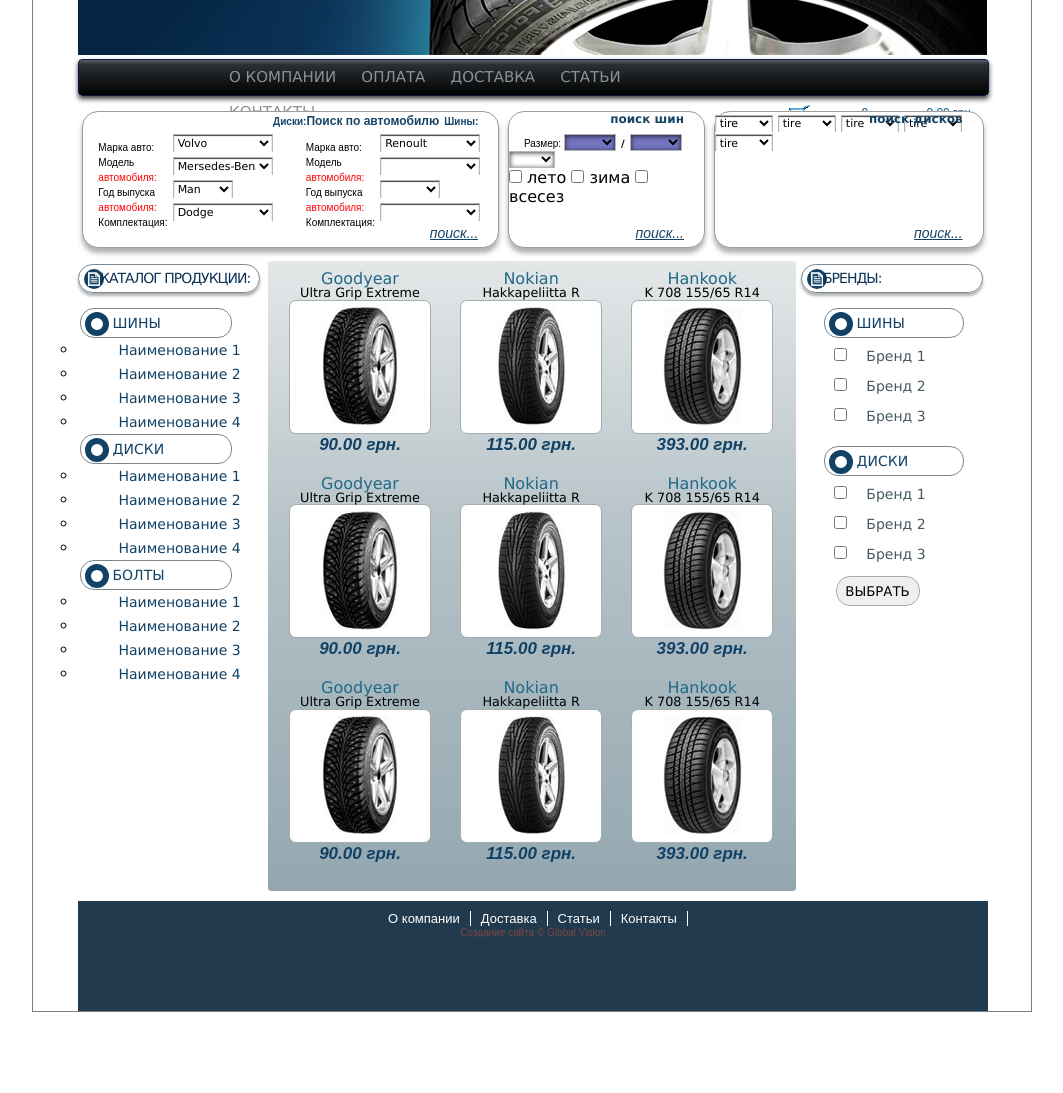
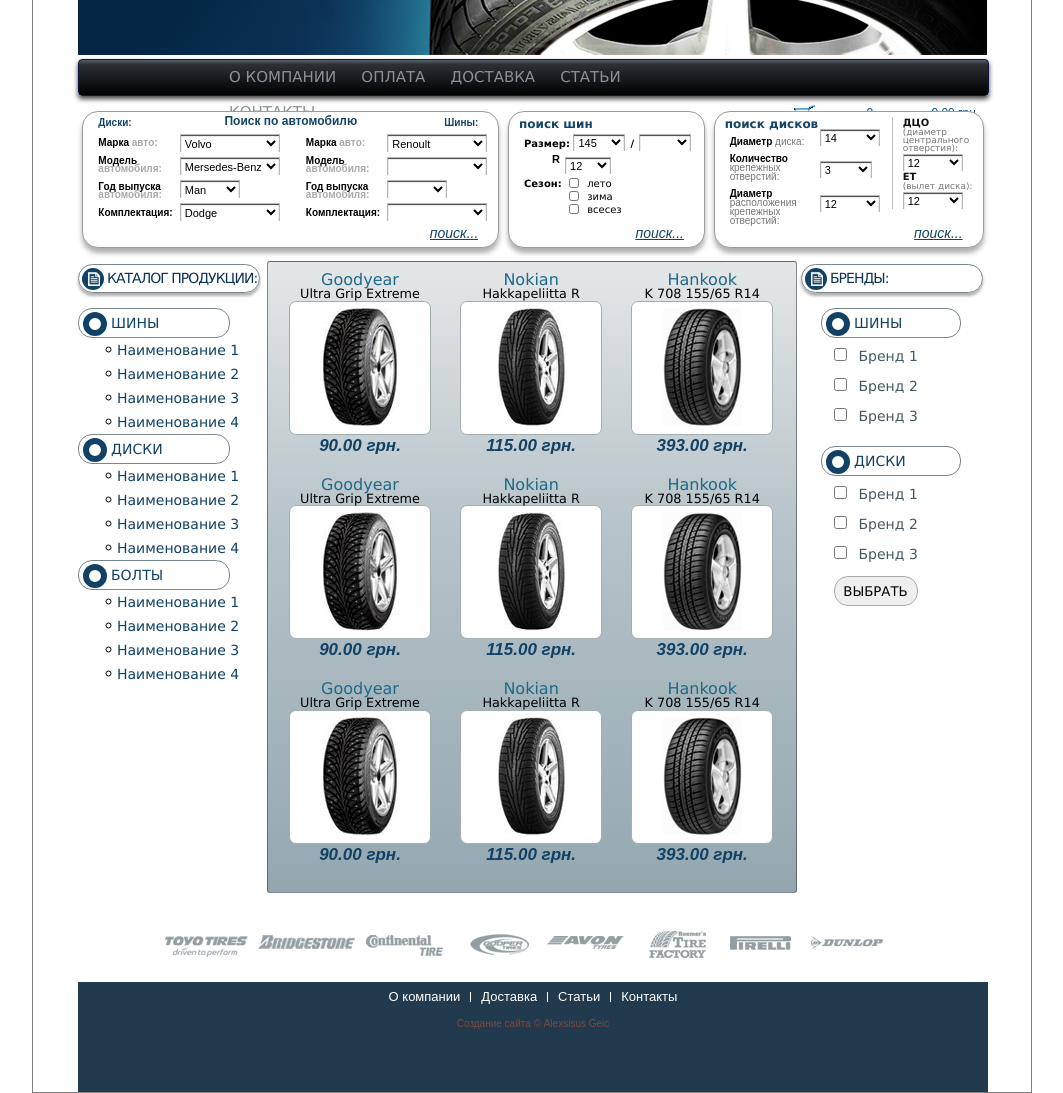
Before and after one commit to lex1914/homework6, a plain HTML site: page index.html in a window 1280 px wide. Shown: the part 244-1337 px from the top of the page, without its empty margins (108-1171 px from the left). Before the commit the page ends 1256 px from the top, so only its background shows below. Drawn offline with Linux system fonts and the light colour scheme.

Commit message:
finish ended project

```diff
--- a/css/style.css
+++ b/css/style.css
@@ -165,17 +165,18 @@
   background-color: rgba(0, 0, 0, .5);
 }
 
-.container-logo span {
-  font-size: 2em;
-}
-
-.container-logo p:nth-child(1) {
+.container-logo > :nth-child(1) {
   margin-top: 15px;
   font-size: 20pt;
   color: #fff;
 }
 
-.container-logo p:nth-child(2) {
+.logo span {
+    font-size: 2em;
+
+}
+
+.container-logo :nth-child(2) {
   font-size: 1.5em;
   text-align: right;
   padding-right: 10px;
@@ -277,7 +278,7 @@
 
 .menu {
     display: inline-block;
-    width: 510px;
+    width: 515px;
     margin-left: 140px;
 }
 
@@ -385,7 +386,6 @@
     background-color: white;
     display: block;
     box-shadow: inset 0px 1px 1px 0px rgba(0, 0, 0, 0.75);
-    font-size: 11px;
 }
 
 
@@ -400,15 +400,14 @@
     border: 1px solid rgb(182, 182, 182);
     border-bottom: none;
     box-shadow: inset 0px 1px 1px 0px rgba(0, 0, 0, 0.75);
-    font-size: 11px;
 }
 /*Wrapper of head form 1-3*/
-.wrapper-head {
+/*.wrapper-head {
     position: absolute;
     top: -5px;
     right: 20px;
     height: 20px;
-}
+}*/
 
 .form1-left-box,
 .form1-right-box
@@ -439,57 +438,75 @@
     text-align: center;
 }
 
-.search-auto,
 .form1-disc,
 .form1-tire
 {
-    display: inline-block;
     font-family: Arial;
 }
 
 .form1-disc,
 .form1-tire
 {
+    margin-top: 5px;
     font-size: 10px;
     color: rgb(21, 68, 104);
-    line-height: 3;
 }
 
 .form1-disc {
-    text-align: left;
-    float: left;
+    position: absolute;
+    left: 0;
+    margin-left: 15px;
 }
 
 .form1-tire {
-    text-align: right;
+    position: absolute;
+    right: 0;
+    margin-right: 20px;
 }
 
-.search-auto,
+.search-auto {
+    position: absolute;
+    margin-top: 2px;
+    font-family: Arial;
+    font-size: 12px;
+    color: rgb(21, 68, 103);
+}
+
 .search-tire,
 .search-disks
 {
     font-size: 12px;
     color: rgb(21, 68, 103);
     line-height: 2;
-  text-align: center;
+}
+
+.search-tire,
+.search-disks {
+    position: absolute;
+    width: 100px;
+    margin-left: 10px;
 }
 
 .disc-info,
 .tire-info
 {
-    position: relative;
-    top: 28px;
+    margin-top: 27px;
     margin-left: 15px;
-    line-height: 1.5;
+    padding-bottom: 10px;
+    line-height: 0.8;
     font-family: Arial;
     font-size: 10px;
+    font-weight: bold;
 }
 
 .form1-text-item {
-    font-family: Arial;
-    font-size: 10px;
-    line-height: 0;
-    color: red;
+   color: #aaa;
+}
+
+.disc-info p,
+.tire-info p
+ {
+    padding-bottom: 10px;
 }
 
 .form2 [name="cars"] {
@@ -497,23 +514,23 @@
     height: 17px;
     background-color: white;
     border: 1px solid rgb(182, 182, 182);
-  box-shadow: inset 0px 1px 5px 0px rgba(0, 0, 0, 0.75);
+    border-bottom: none;
+    box-shadow: inset 0px 1px 1px 0px rgba(0, 0, 0, 0.75);
 }
 
 .form2-size-tire {
-    margin-top: 20px;
-    margin-left: 15px;
+    margin: 20px 0 2px 15px;
 }
 
-.form2-size-tire span:nth-child(3) {
+.form2-size-tire :nth-child(3) {
     font-size: 10px;
     font-weight: bold;
     display: inline-block;
 }
 
-.form2-size-tire span:nth-child(1) {
+.form2-size-tire :nth-child(1) {
     font-size: 10px;
-    font-family: Arial;
+    font-weight: bold;
 }
 
 .form2 .size-tire {
@@ -521,17 +538,59 @@
     height: 17px;
     vertical-align: middle;
     display: inline-block;
-    background: #7474BF;
 }
 
-.form2 .size-tire-R {
+.form2-R {
+    margin-bottom: 5px;
+    padding-left: 43px;
+    height: 20px;
+}
+
+.form2-R span {
+    display: inline-block;
+    margin-bottom: 13px;
+    vertical-align: middle;
+    font-family: Arial;
+    font-size: 11px;
+    font-weight: bold;
+}
+
+.size-tire-R {
     width: 46px;
     height: 17px;
-    display: block;
+    display: inline-block;
+    border-bottom: none;
+}
+
+.form2-checkbox {
+    width: 100px;
+    height: 70px;
+    font-size: 10px;
+    margin-left: 15px;
+}
+
+.form2-checkbox span {
+    position: absolute;
+    font-weight: bold;
+}
+
+.form2-checkbox div {
+    width: 60px;
+    height: 70px;
+    margin-left: 40px;
+}
+
+.form2-checkbox input {
+    margin-bottom: 3px;
+    width: 20px;
+    height: 10px;
+    vertical-align: middle;
+    background: none;
+    border: none;
 }
 
 .form3 [name="cars"] {
-    width: 58px;
+    width: 60px;
     height: 17px;
     background-color: white;
     border: 1px solid rgb(182, 182, 182);
@@ -540,16 +599,84 @@
     box-shadow: inset 0px 1px 1px 0px rgba(0, 0, 0, 0.75);
 }
 
-option {
+.form3-text-block {
+    width: 90px;
+    display: inline-block;
+    margin: 25px 0 0 15px;
+    float: left;
+    font-family: Arial;
+    font-size: 10px;
+    font-weight: bold;
+     line-height: 0.9;
+}
+
+.form3-text-block > span {
+    display: inline-block;
+    margin-bottom: 8px;
+}
+
+.text-block-disk {
+    color: #777;
+    font-weight: normal;
+}
+
+
+.form3-search-disks {
+    width: 65px;
+    display: inline-block;
+    margin-top: 15px;
+}
+
+.form3-search-disks :nth-child(2) {
+    width: 52px;
+    margin: 15px 0 15px;
+}
+
+.form3-dco-et {
+    width: 80px;
+    display: inline-block;
+    float: right;
+    margin-top: 5px;
+    padding-left: 10px;
+    border-left: 1px solid #bbb;
+}
+
+.form3-dco-text,
+.form3-et
+ {
+    color: #111;
+    /*line-height: 1;*/
+    text-align: left;
+    font-size: 10px;
+    font-weight: bold;
+}
+
+.form3-dco-et > span
+ {
+    font-size: 9px;
+    color: #777;
+    line-height: 0.9;
+}
+
+.form3-dco-et :nth-child(2),
+.form3-dco-et :nth-child(5)
+ {
+    display: block;
+}
+
+select {
     display: inline-block;
     margin: 0;
+    font-size: 11px;
+    font-family: Arial;
+    cursor: pointer;
 }
 
 .section-left {
     width: 185px;
     height: 430px;
     float: left;
-    text-align: center;
+    /*text-align: center;*/
     padding-top: 13px;
 }
 
@@ -558,22 +685,23 @@
     height: 24px;
     list-style-type: circle;
     line-height: 24px;
-    padding-left: 4px;
+    /*padding-left: 4px;*/
 }
 
 .section-left h3 {
     width: 150px;
-    margin-left: -30px;
 }
 
 .section-left-list {
     margin-bottom: -15px;
+    margin-left: 45px;
 }
 
 .section-right h3 {
+    margin-left: 20px;
     width: 138px;
 }
-
+/*section right and left h3*/
 h3 {
     display: inline-block;
     height: 28px;
@@ -604,7 +732,6 @@
     width: 185px;
     height: 200px;
     float: right;
-    text-align: center;
     padding-top: 13px;
 }
 
@@ -634,6 +761,8 @@
     left: 35px;
     font-size: 14px;
     color: rgb(70, 89, 97);
+    /*margin-top: -2px;*/
+    line-height: 16px;
 }
 
 input,
@@ -686,10 +815,12 @@
 .section-left h2:before {
   display: inline-block;
   content: "";
+  width: 22px;
+  height: 22px;
   margin-right: 5px;
-  margin-left: 5px;
+  margin-left: 3px;
   vertical-align: middle;
-  border: 10px solid #114165;
+  background-color: #114165;
   -webkit-border-radius: 50%;
   border-radius: 50%;
 }
@@ -699,6 +830,7 @@
 {
   content: url(../img/page.png);
   display: inline-block;
+  margin-right: 7px;
   vertical-align: middle;
   margin-left: -21px;
   line-height: 0;
@@ -712,9 +844,8 @@
 main {
    width: 528px;
    height: 630px;
-   /*padding-top: 30px;
-   /*padding-bottom: 30px;*/
-   margin: 10px auto 10px;
+   margin: 10px auto 0;
+   border: 1px solid rgba(36, 42, 60, 0.5);
    border-radius: 3px;
    background-image: -moz-linear-gradient( 90deg, rgb(148,167,176) 0%, rgb(182,195,200) 57%, rgb(228,231,232) 100%);
    background-image: -webkit-linear-gradient( 90deg, rgb(148,167,176) 0%, rgb(182,195,200) 57%, rgb(228,231,232) 100%);
@@ -776,6 +907,92 @@
   text-align: center;
 }
 
+.brand-logos {
+    width: 742px;
+    display: block;
+    margin: 35px auto 20px;
+}
+
+.brand-logos li {
+    display: inline-block;
+}
+
+.brand-logos-item a {
+    display: block;
+    width: 90px;
+    height: 30px;
+    background-image: url(../img/brend-logos.png);
+    background-position: -20px -20px;
+}
+
+.brand-logos :nth-child(1) > a:hover {
+    background-position: -20px -60px;
+}
+
+.brand-logos :nth-child(2) > a {
+    width: 100px;
+    background-position: -118px -20px;
+}
+
+.brand-logos :nth-child(2) > a:hover {
+    width: 100px;
+    background-position: -118px -60px;
+}
+
+.brand-logos :nth-child(3) > a {
+    background-position: -225px -20px;
+}
+
+.brand-logos :nth-child(3) > a:hover {
+    background-position: -225px -60px;
+}
+
+.brand-logos :nth-child(4) > a {
+    width: 80px;
+    background-position: -308px -20px;
+}
+
+.brand-logos :nth-child(4) > a:hover {
+    background-position: -308px -60px;
+}
+
+
+.brand-logos :nth-child(5) > a {
+    background-position: -387px -20px;
+}
+
+.brand-logos :nth-child(5) > a:hover {
+    background-position: -387px -60px;
+}
+
+.brand-logos :nth-child(6) > a {
+    width: 80px;
+    background-position: -470px -20px;
+}
+
+.brand-logos :nth-child(6) > a:hover {
+    width: 80px;
+    background-position: -470px -60px;
+}
+
+.brand-logos :nth-child(7) > a {
+    width: 75px;
+    background-position: -545px -20px;
+}
+
+.brand-logos :nth-child(7) > a:hover {
+    width: 75px;
+    background-position: -545px -60px;
+}
+
+.brand-logos :nth-child(8) > a {
+    background-position: -620px -20px;
+}
+
+.brand-logos :nth-child(8) > a:hover{
+    background-position: -620px -60px;
+}
+
 footer {
   background-color: #213a4d;
   height: 100px;
@@ -788,19 +1005,28 @@
 .footer-menu li
 {
     font-size: 0;
-    height: 10px;
+}
+
+.footer-menu {
+    margin-bottom: 10px;
 }
 
 .footer-menu a {
     display: inline-block;
     padding: 0 10px 0;
+    height: 10px;
+    line-height: 10px;
     border-right: 1px solid white;
     text-decoration: none;
     text-align: center;
-  vertical-align: top;
+    /*vertical-align: middle;*/
     color: #FFF;
     font-size: 13px;
     font-family: Arial;
+}
+
+.footer-menu :last-child > a {
+    border: none;
 }
 
 .footer-menu a:hover {
--- a/index.html
+++ b/index.html
@@ -50,16 +50,18 @@
                 </nav>
                 <section class="block-forms">
                 <form class="form1">
-                    <div class="wrapper-head">
                         <h5 class="form1-disc">Диски:</h5>
                         <h4 class="search-auto">Поиск по автомобилю</h4>
                         <h5 class="form1-tire">Шины:</h5>
+                        <div class="disc-info">
+                            <p>Марка <span class="form1-text-item">авто:</span></p>
+                            <div>
+                                <p>Модель <span class="form1-text-item">автомобиля:</span></p>
+                            </div class="disc-info">
+                            <div>
+                                <p>Год выпуска <span class="form1-text-item">автомобиля:</span></p>
                             </div>
-                        <div>
-                            <p class="disc-info">Марка авто:</p>
-                            <p class="disc-info">Модель <span class="form1-text-item">автомобиля:</span></p>
-                            <p class="disc-info">Год выпуска <span class="form1-text-item">автомобиля:</span></p>
-                            <p class="disc-info">Комплектация:</p>
+                            <p>Комплектация:</p>
                         </div>
                     <div class="form1-left-box">
                             <select class="option1" name="cars">
@@ -79,13 +81,11 @@
                             <option value="tire">Dodge</option>
                         </select>
                     </div>
-                        <div>
-                            <p class="tire-info">Марка авто:</p>
-                            <p class="tire-info">Модель <span class="form1-text-item">автомобиля:</span></p>
-
-                            <p class="tire-info">Год выпуска <span class="form1-text-item">автомобиля:</span></p>
-
-                            <p class="tire-info">Комплектация:</p>
+                        <div class="tire-info">
+                            <p>Марка <span class="form1-text-item">авто:</span></p>
+                            <p>Модель <span class="form1-text-item">автомобиля:</span></p>
+                            <p>Год выпуска <span class="form1-text-item">автомобиля:</span></p>
+                            <p>Комплектация:</p>
                         </div>
                     <div class="form1-right-box">
                         <select class="option4" name="cars">
@@ -108,13 +108,11 @@
                     <input type="submit" name="submit" value="поиск...">
                 </form>
                 <form class="form2">
-                    <div class="wrapper-head">
                         <h4 class="search-tire">поиск шин</h4>
-                    </div>
                     <div class="form2-size-tire">
                         <span>Размер: </span>
                         <select class="size-tire" name="cars">
-                            <option value="tire"></option>
+                            <option value="tire">145</option>
                             <option value="tire"></option>
                         </select>
                         <span> / </span>
@@ -123,11 +121,16 @@
                             <option value="tire"></option>
                         </select>
                     </div>
+                    <div class="form2-R">
+                        <span>R</span>
                         <select class="size-tire-R" name="cars">
-                        <option value="tire"></option>
+                            <option value="tire">12</option>
                             <option value="tire"></option>
                         </select>
+                    </div>
                     <div class="form2-checkbox">
+                        <span>Сезон:</span>
+                        <div>
                             <label>
                                 <input type="checkbox" name="summer"> лето
                             </label>
@@ -138,32 +141,45 @@
                                 <input type="checkbox" name="all_seasons"> всесез
                             </label>
                         </div>
+                    </div>
                         <input type="submit" name="submit" value="поиск...">
                 </form>
                 <form class="form3">
-                     <div class="wrapper-head">
                         <h4 class="search-disks">поиск дисков</h4>
+                    <div class="form3-text-block">
+                        <span>Диаметр <span class="text-block-disk">диска:</span></span>
+                        <span>Количество <span class="text-block-disk">крепежных отверстий:</span></span>
+                        <span>Диаметр <span class="text-block-disk">расположения крепежных отверстий:</span></span>
                     </div>
+                    <div class="form3-search-disks">
                         <select name="cars">
-                        <option value="tire">tire</option>
-                        <option value="tire">tire</option>
+                            <option value="tire">14</option>
+                            <option value="tire">16</option>
                         </select>
                         <select name="cars">
-                        <option value="tire">tire</option>
-                        <option value="tire">tire</option>
+                            <option value="tire">3</option>
+                            <option value="tire">7</option>
                         </select>
                         <select name="cars">
-                        <option value="tire">tire</option>
-                        <option value="tire">tire</option>
+                            <option value="tire">12</option>
+                            <option value="tire">10</option>
                         </select>
+                    </div>
+                    <div class="form3-dco-et">
+                        <p class="form3-dco-text">ДЦО</p>
+                        <span>(диаметр центрального отверстия):</span>
                         <select name="cars">
-                        <option value="tire">tire</option>
-                        <option value="tire">tire</option>
+                            <option value="tire">12</option>
+                            <option value="tire">10</option>
                         </select>
+                        <p class="form3-et">ЕТ
+                        </p>
+                        <span>(вылет диска):</span>
                         <select name="cars">
-                        <option value="tire">tire</option>
-                        <option value="tire">tire</option>
+                            <option value="tire">12</option>
+                            <option value="tire">8</option>
                         </select>
+                    </div>
                     <input type="submit" name="submit" value="поиск...">
                 </form>
             </section>
@@ -218,6 +234,7 @@
                          </form>
                 </section>
         <main>
+            <div>
                 <div class="block-product">
                     <figure>
                         <figcaption>
@@ -292,7 +309,20 @@
                             <p class="cena">393.00 грн.</p>
                     </figure>
                         </div>
+            </div>
         </main>
+        <div class="wrapper-brand-logo">
+            <ul class="brand-logos">
+                <li class="brand-logos-item"><a href="#"></a></li>
+                <li class="brand-logos-item"><a href="#"></a></li>
+                <li class="brand-logos-item"><a href="#"></a></li>
+                <li class="brand-logos-item"><a href="#"></a></li>
+                <li class="brand-logos-item"><a href="#"></a></li>
+                <li class="brand-logos-item"><a href="#"></a></li>
+                <li class="brand-logos-item"><a href="#"></a></li>
+                <li class="brand-logos-item"><a href="#"></a></li>
+            </ul>
+        </div>
         <footer>
             <ul class="footer-menu">
                 <li><a href="#">О компании</a></li>
@@ -300,7 +330,7 @@
                 <li><a href="#">Статьи</a></li>
                 <li><a href="#">Контакты</a></li>
             </ul>
-            <small> Создание сайта &copy Global Vision</small>
+            <small> Создание сайта &copy Alexsisus Geic</small>
         </footer>
         </div>
     </body>
```
Also changed, not shown: img/brend-logos.png (added), 1 other file. Lines whose indentation alone changed are shown as unchanged.
